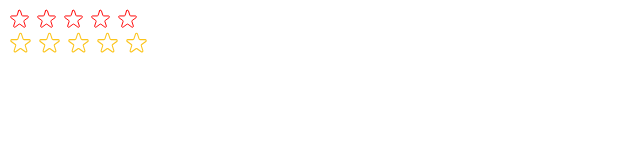
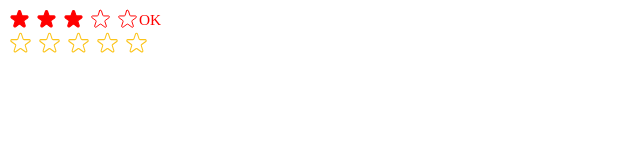
Before and after one commit to Javed-Malik/genai-chatbot-code, a React (Create React App) app in the folder React/usePopcorn/usepopcorn/: page / in a window 1280 px wide. Shown: the top 160 px of the page, without its empty margins (0-640 px from the left). Built offline with nearby package versions, Linux system fonts and the light colour scheme.

Commit message:
star rating with text

```diff
--- a/React/usePopcorn/usepopcorn/src/StarRating.js
+++ b/React/usePopcorn/usepopcorn/src/StarRating.js
@@ -16,8 +16,9 @@ export default function StarRating({
   size = 25,
   className = "",
   messages = [],
+  defaultRating = 0,
 }) {
-  const [rating, setRating] = useState(0);
+  const [rating, setRating] = useState(defaultRating);
   const [tempRating, setTempRating] = useState(0);
   const textStyle = {
     lineHeight: "1",
--- a/React/usePopcorn/usepopcorn/src/index.js
+++ b/React/usePopcorn/usepopcorn/src/index.js
@@ -13,6 +13,7 @@ root.render(
       size="23"
       className="test"
       messages={["Terrible", "Bad", "OK", "Good", "Amazing"]}
+      defaultRating={3}
     />
     <StarRating maxRating={5} />
     {/* <App /> */}
```
